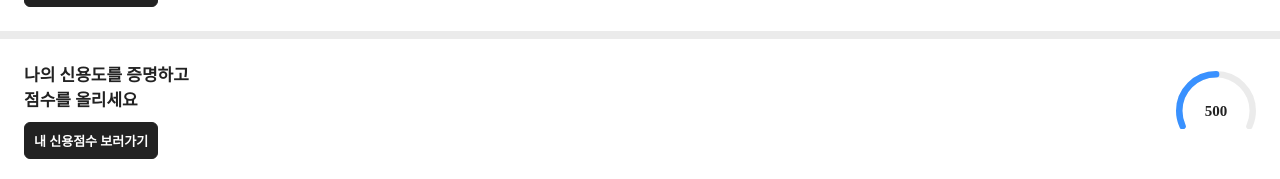
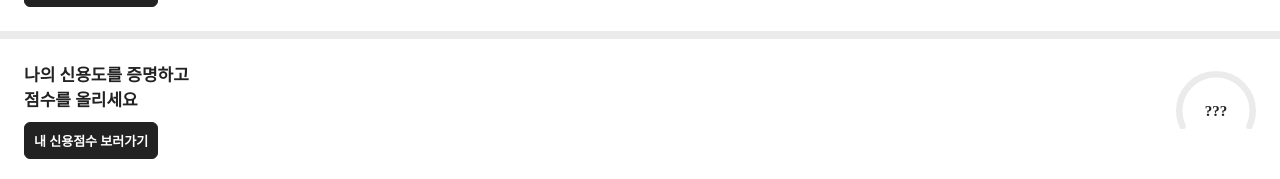
Before and after one commit to taeyun01/next13_project, a Next.js app: page / in a window 1280 px wide. Shown: the part 216-395 px from the top of the page. Built offline with nearby package versions, Linux system fonts and the light colour scheme; no server answers; the database is empty.

Commit message:
feat: 신용점수 - 실제 신용점수를 불러와 렌더링 (credit 페이지 에서는 서버사이드로 신용점수를 렌더링)

```diff
--- /dev/null
+++ b/src/components/credit/hooks/useCredit.ts
@@ -0,0 +1,14 @@
+import useUser from '@/hooks/useUser'
+import { getCredit } from '@/remote/credit'
+import { useQuery } from '@tanstack/react-query'
+
+const useCredit = () => {
+  const user = useUser()
+  return useQuery({
+    queryKey: ['credit', user?.id],
+    queryFn: () => getCredit(user?.id as string),
+    enabled: user != null, // 유저가 있을 때만 쿼리 실행
+  })
+}
+
+export default useCredit
--- a/src/components/home/CreditScore.tsx
+++ b/src/components/home/CreditScore.tsx
@@ -1,11 +1,20 @@
+import useCredit from '@/components/credit/hooks/useCredit'
 import Button from '@/components/shared/Button'
 import CreditScoreChart from '@/components/shared/CreditScoreChart'
 import Flex from '@/components/shared/Flex'
 import Skeleton from '@/components/shared/Skeleton'
 import Text from '@/components/shared/Text'
+import useUser from '@/hooks/useUser'
 import Link from 'next/link'
 
 const CreditScore = () => {
+  const user = useUser()
+  const { data, isLoading } = useCredit()
+
+  if (user && isLoading) {
+    return <CreditScoreSkeleton />
+  }
+
   return (
     <div style={{ padding: '24px' }}>
       <Flex justify="space-between" align="center">
@@ -18,7 +27,11 @@ const CreditScore = () => {
             <Button color="basic">내 신용점수 보러가기</Button>
           </Link>
         </Flex>
-        <CreditScoreChart width={80} height={80} score={500} />
+        <CreditScoreChart
+          width={80}
+          height={80}
+          score={data?.creditScore ?? 0} // 데이터가 없으면 0으로 표시
+        />
       </Flex>
     </div>
   )
--- a/src/components/shared/CreditScoreChart.tsx
+++ b/src/components/shared/CreditScoreChart.tsx
@@ -58,7 +58,7 @@ function CreditScoreChart({
         ></path>
       </svg>
       <Text css={textStyles} typography="t6" bold>
-        {addDelimiter(score)}
+        {score === 0 ? '???' : addDelimiter(score)}
       </Text>
     </Container>
   )
--- a/src/remote/credit.ts
+++ b/src/remote/credit.ts
@@ -1,7 +1,8 @@
-import { collection, doc, setDoc } from 'firebase/firestore'
+import { collection, doc, getDoc, setDoc } from 'firebase/firestore'
 
 import { COLLECTIONS } from '@constants/collection'
 import { store } from '@/remote/firebase'
+import { Credit } from '@/types/credit'
 
 // 우선 어떤 유저가 몇점의 신용점수를 가지고 있는지 판단하기 위해 userId와 creditScore을 받음
 export const updateCredit = ({
@@ -18,3 +19,19 @@ export const updateCredit = ({
     creditScore,
   })
 }
+
+export const getCredit = async (userId: string) => {
+  const creditSnapshot = await getDoc(
+    doc(collection(store, COLLECTIONS.CREDIT), userId),
+  )
+
+  // 신용점수 조회를 했는데 없으면 유저가 아직 신용점수를 조회하지 않았기 때문에 null반환
+  if (!creditSnapshot.exists()) {
+    return null
+  }
+
+  return {
+    id: creditSnapshot.id,
+    ...(creditSnapshot.data() as Credit),
+  }
+}
--- /dev/null
+++ b/src/types/credit.ts
@@ -0,0 +1,6 @@
+interface Credit {
+  userId: string
+  creditScore: number
+}
+
+export type { Credit }
```
Also changed, not shown: src/pages/credit/index.tsx (+40 -3 lines).
